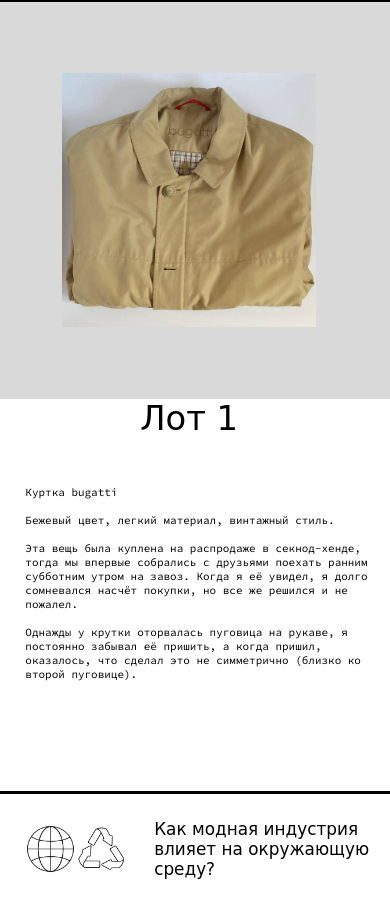
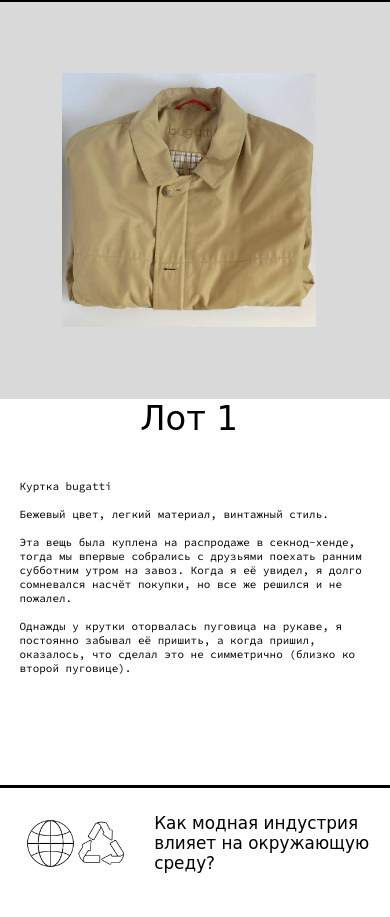
Before and after one commit to plufzepuf/gallery, a PHP site: page /index.html in a window 390 px wide. Shown: the part 632-1549 px from the top of the page. Run offline with PHP 8.4, Linux system fonts and the light colour scheme; some web fonts are replaced.

Commit message:
Add files via upload

```diff
--- a/style.css
+++ b/style.css
@@ -378,7 +378,7 @@ footer{
     .main_figure-text{
         font-size: 1.3vh;
         font-family: 'Source Code Pro', monospace;
-        margin: 3vh 0 3vh 3vh;
+        margin: 5vw 0 3vh 5vw;
         max-width: 100%;
     }
     form>div{
```
